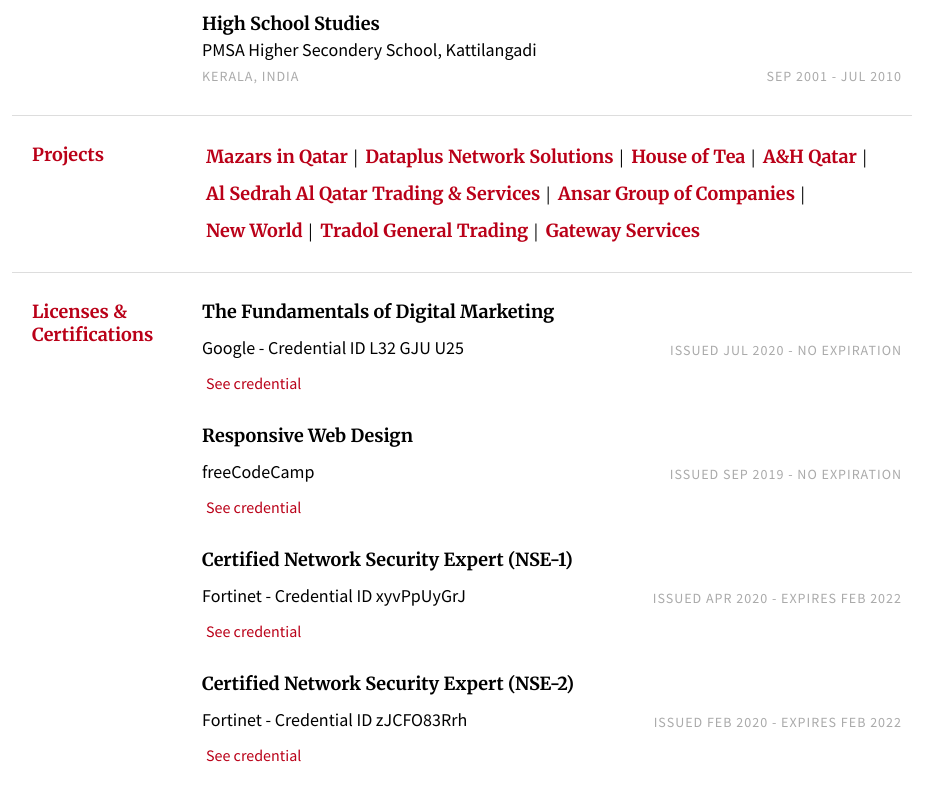
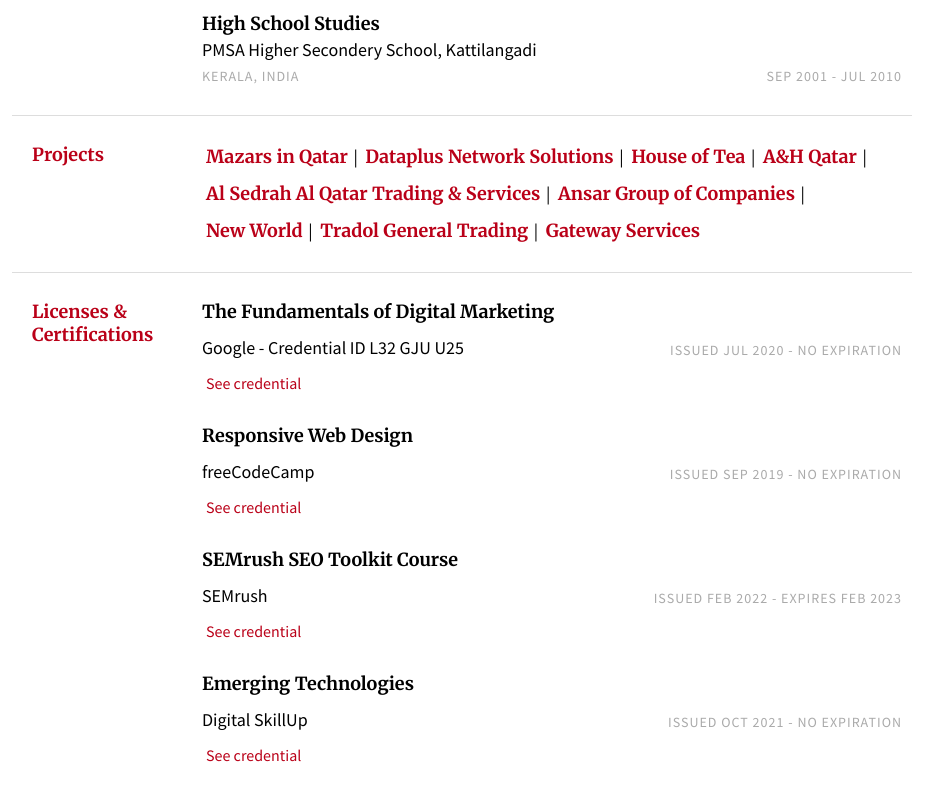
Before and after one commit to suhailvp/portfolio, a plain HTML site: page index.html in a window 1280 px wide. Shown: the part 1860-2660 px from the top of the page, without its empty margins (178-1110 px from the left). Drawn offline with Linux system fonts and the light colour scheme.

Commit message:
Update index.html

```diff
--- a/index.html
+++ b/index.html
@@ -209,30 +209,30 @@
                 <div class="section-text col-right">
                     <div class="row">
                         <div class="col">
-                            <h3>Certified Network Security Expert (NSE-1)</h3>
+                            <h3>SEMrush SEO Toolkit Course</h3>
                         </div>
                     </div>
                     <div class="row subsection">
-                        <div class="emph col">Fortinet - Credential ID xyvPpUyGrJ</div>
-                        <div class="col-right light">Issued Apr 2020 - Expires Feb 2022</div>
+                        <div class="emph col">SEMrush</div>
+                        <div class="col-right light">Issued Feb 2022 - Expires Feb 2023</div>
                     </div>
                     <div class="desc">
-                        <a href="https://training.fortinet.com/mod/customcert/verify_certificate.php" target="_blank" title="See credential">See credential</a>
+                        <a href="https://static.semrush.com/academy-prod/certificate/10744113/SEMrush-Academy-Certificate-501956cd01c6e076903e07a3aee26791aef93b7740395deb4f371e1bab306961.png" target="_blank" title="See credential">See credential</a>
                     </div>
                 </div>
 
                 <div class="section-text col-right">
                     <div class="row">
                         <div class="col">
-                            <h3>Certified Network Security Expert (NSE-2)</h3>
+                            <h3>Emerging Technologies</h3>
                         </div>
                     </div>
                     <div class="row subsection">
-                        <div class="emph col">Fortinet - Credential ID zJCFO83Rrh</div>
-                        <div class="col-right light">Issued Feb 2020 - Expires Feb 2022</div>
+                        <div class="emph col">Digital SkillUp</div>
+                        <div class="col-right light">Issued Oct 2021 - No Expiration</div>
                     </div>
                     <div class="desc">
-                        <a href="https://training.fortinet.com/mod/customcert/verify_certificate.php" target="_blank" title="See credential">See credential</a>
+                        <a href="https://courses.reaktor.education/certificate/en/emerging-technologies/09b8f946-1948-40f1-9e2d-58372c459806" target="_blank" title="See credential">See credential</a>
                     </div>
                 </div>
 
```
